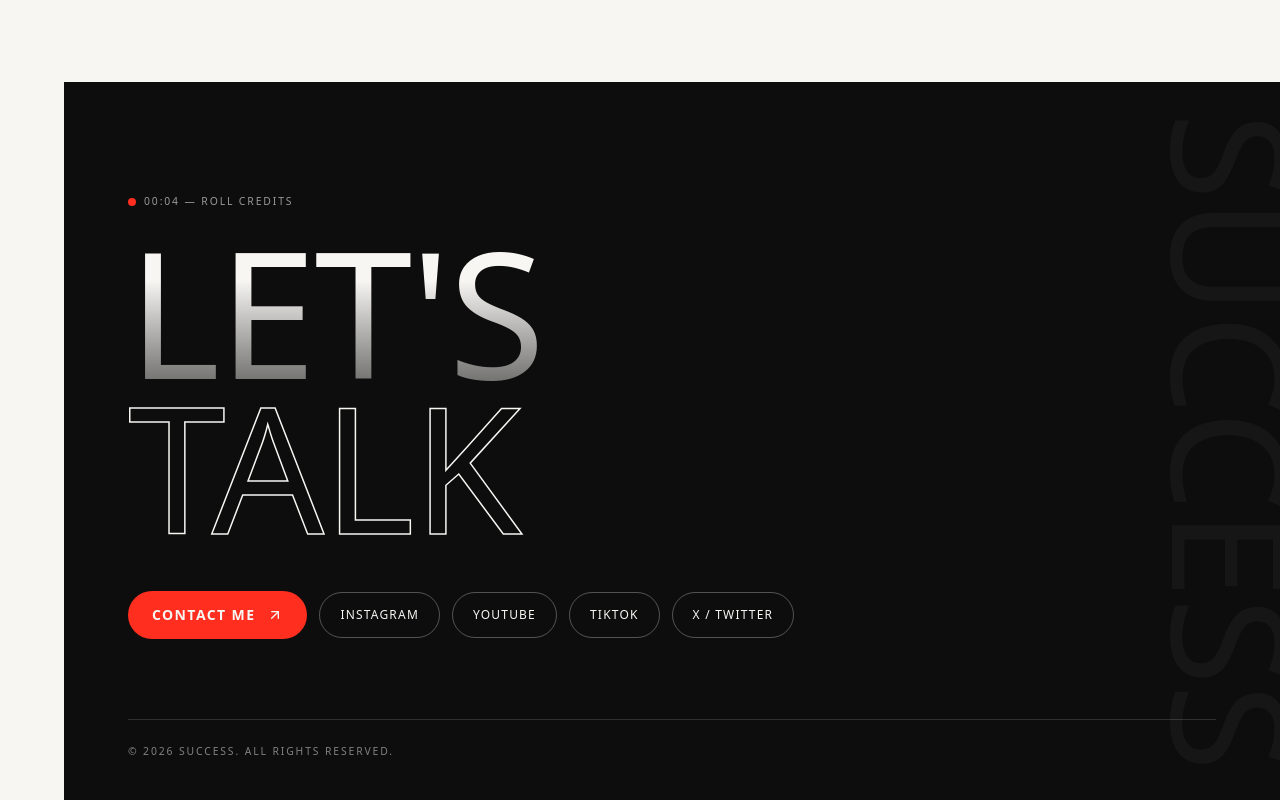
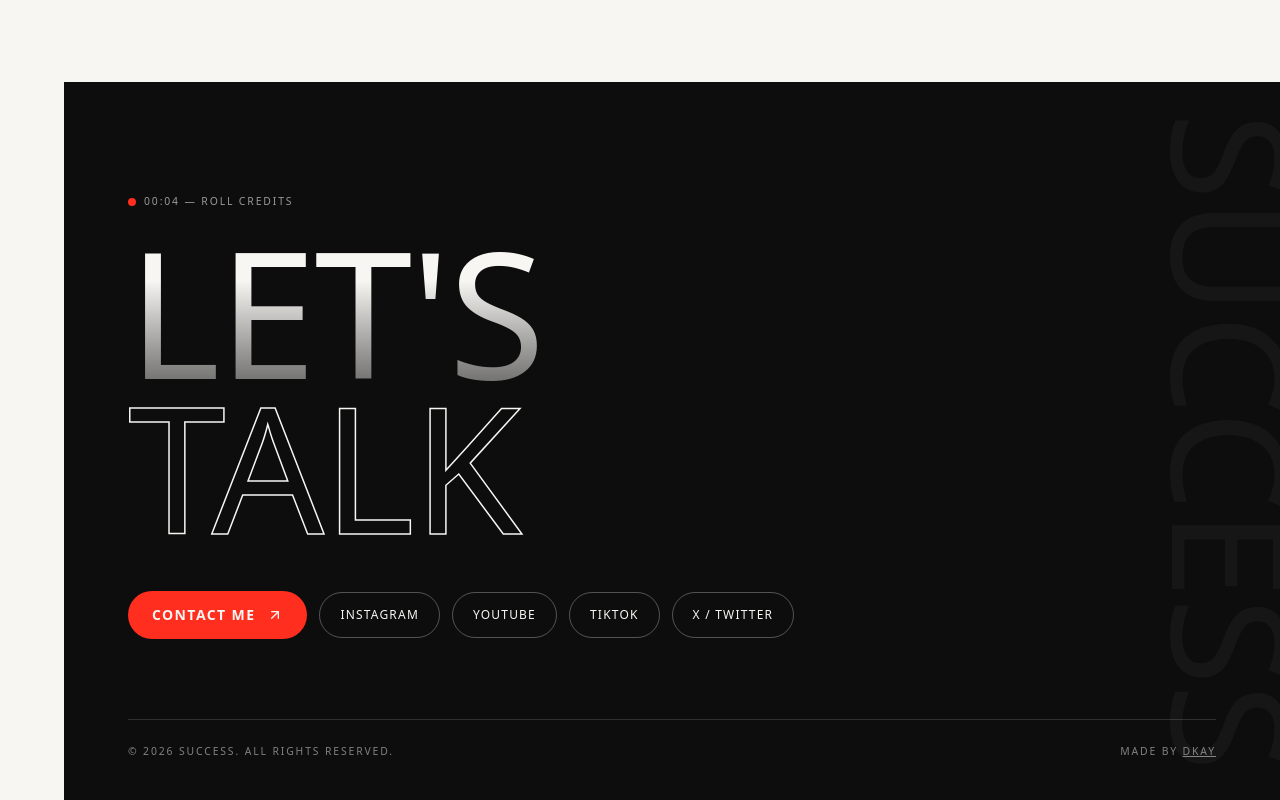
Before and after one commit to dkay9/client-portfolio, a Next.js app: page / in a window 1280 px wide. Shown: the part 3782-4582 px from the top of the page. Built offline with nearby package versions, Linux system fonts and the light colour scheme.

Commit message:
new push

```diff
--- a/app/layout.tsx
+++ b/app/layout.tsx
@@ -21,9 +21,9 @@ const jetbrains = JetBrains_Mono({
 });
 
 export const metadata: Metadata = {
-  title: "AMARA — Content Creator & Storyteller",
+  title: "SU — Content Creator & Storyteller",
   description:
-    "Portfolio of Amara — content creator crafting stories in video, short-form and long-form. Watch the work.",
+    "Portfolio of SU — content creator crafting stories in video, short-form and long-form. Watch the work.",
 };
 
 const THEME_INIT_SCRIPT = `(function(){try{var t=localStorage.getItem('theme');if(t==='sunset'){document.documentElement.setAttribute('data-theme','sunset');}}catch(e){}})();`;
--- a/components/Footer.tsx
+++ b/components/Footer.tsx
@@ -56,6 +56,9 @@ export default function Footer() {
         <p className="timecode text-paper/50">
           © {new Date().getFullYear()} Success. All rights reserved.
         </p>
+        <p className="timecode text-paper/50">
+          Made by <a href="https://davidkalu.vercel.app/" className="underline">Dkay</a>
+        </p>
       </div>
     </footer>
   );
--- a/components/Services.tsx
+++ b/components/Services.tsx
@@ -2,7 +2,7 @@ import { ArrowRight } from "lucide-react";
 import Reveal from "@/components/Reveal";
 
 const services = [
-  { n: "1", title: "YouTube Series", note: "Long-form storytelling" },
+  { n: "1", title: "Long-form Content", note: "Youtube Editing, Documentary" },
   { n: "2", title: "Short-form Content", note: "Reels · TikTok · Shorts" },
   { n: "3", title: "Brand Campaigns", note: "UGC & sponsored films" },
   { n: "4", title: "Podcast Production", note: "Audio & video episodes" },
```
